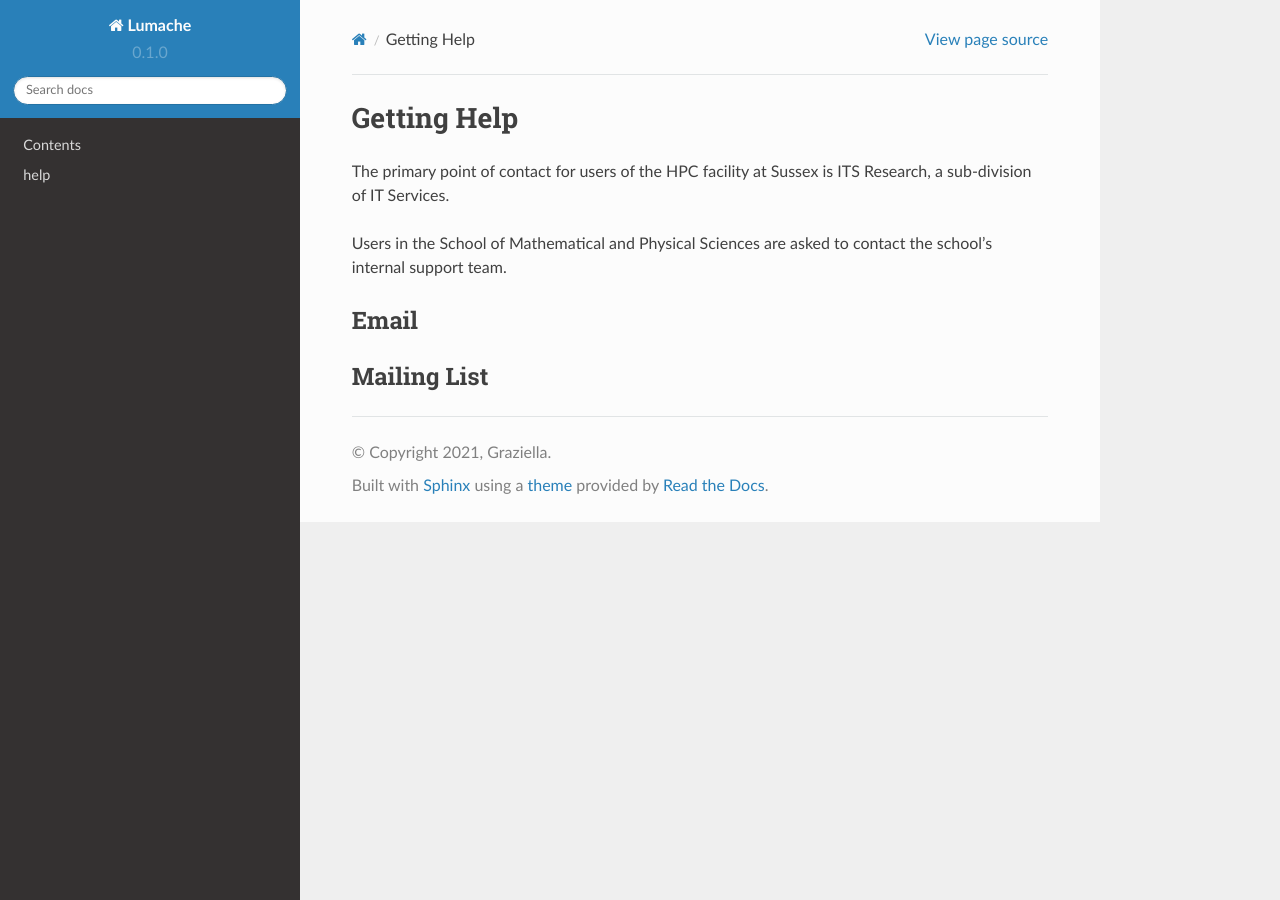
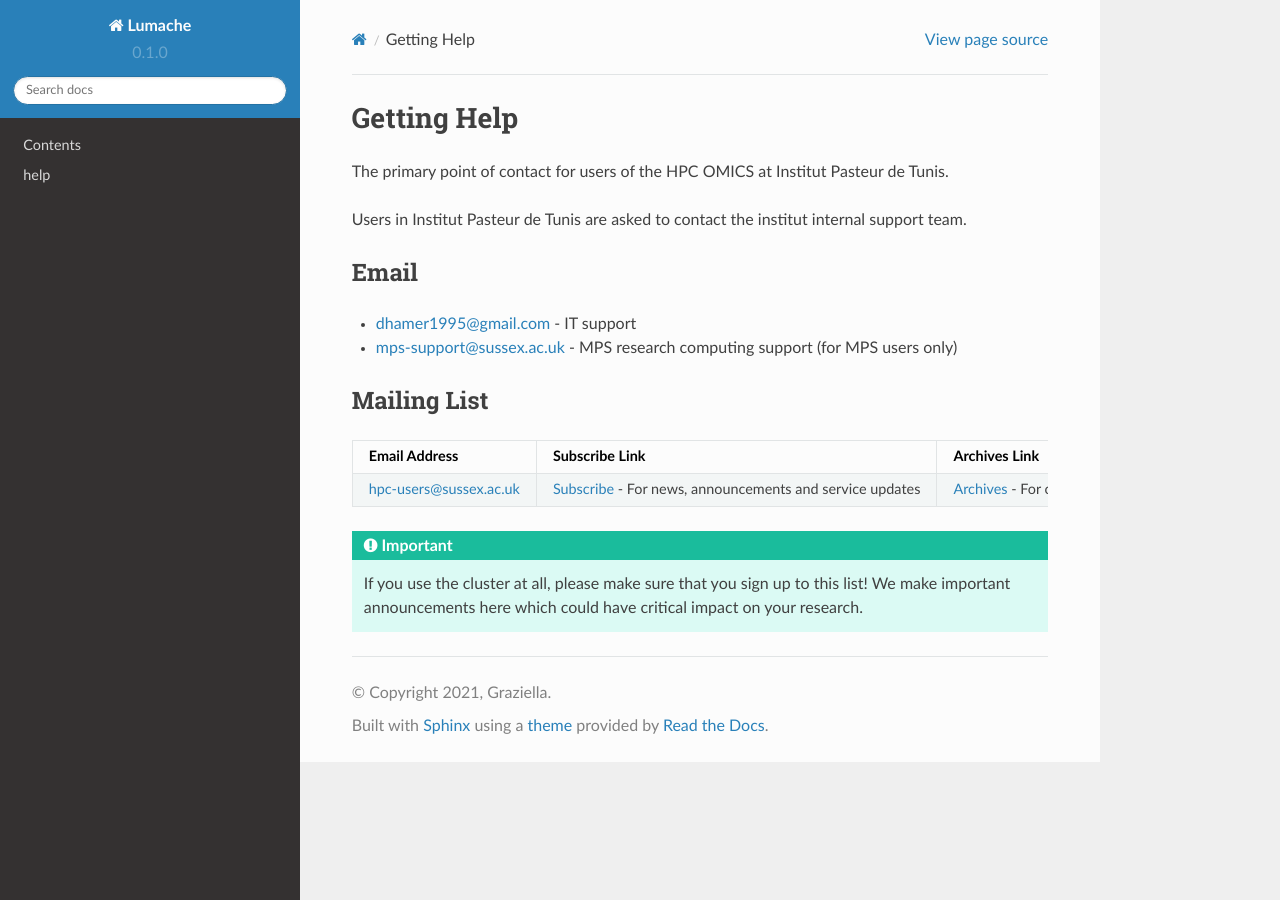
Before and after one commit to IPT-OMICS/IPT-OMICS, a Sphinx documentation site: the page built from docs/source/help.rst, in a window 1280 px wide. Built offline with Sphinx 7.4.7 and the Read the Docs theme 2.0.0, drawn with Linux system fonts in a browser that asks for light colours; pages that are not in the unit, such as notebooks, are missing from menus.

Commit message:
Update help.rst

```diff
--- a/docs/source/help.rst
+++ b/docs/source/help.rst
@@ -1,14 +1,28 @@
 Getting Help
 ============
 
-The primary point of contact for users of the HPC facility at Sussex is ITS Research, a sub-division of IT Services.
+The primary point of contact for users of the HPC OMICS at Institut Pasteur de Tunis.
 
-Users in the School of Mathematical and Physical Sciences are asked to contact the school's internal support team.
+Users in Institut Pasteur de Tunis are asked to contact the institut internal support team.
 
 Email
 -----
 
+- dhamer1995@gmail.com - IT support
 
+- mps-support@sussex.ac.uk - MPS research computing support (for MPS users only)
 
 Mailing List
 ------------
+
++-------------------------+---------------------------------------------------------------------------+---------------------------------------------------------------------+----------------------------------------------------------------+
+| Email Address           | Subscribe Link                                                            | Archives Link                                                       | Admin Link                                                     |
++=========================+===========================================================================+=====================================================================+================================================================+
+| hpc-users@sussex.ac.uk  | `Subscribe <https://lists.sussex.ac.uk/mailman/listinfo/hpc-users>`_      | `Archives <https://lists.sussex.ac.uk/mailman/private/hpc-users/>`_ | `Admin <https://lists.sussex.ac.uk/mailman/admin/hpc-users/>`_ |
+|                         | - For news, announcements and service updates                             | - For catching up with historical posts                             |                                                                |
++-------------------------+---------------------------------------------------------------------------+---------------------------------------------------------------------+----------------------------------------------------------------+
+
+
+.. important::
+
+   If you use the cluster at all, please make sure that you sign up to this list! We make important announcements here which could have critical impact on your research.
```
